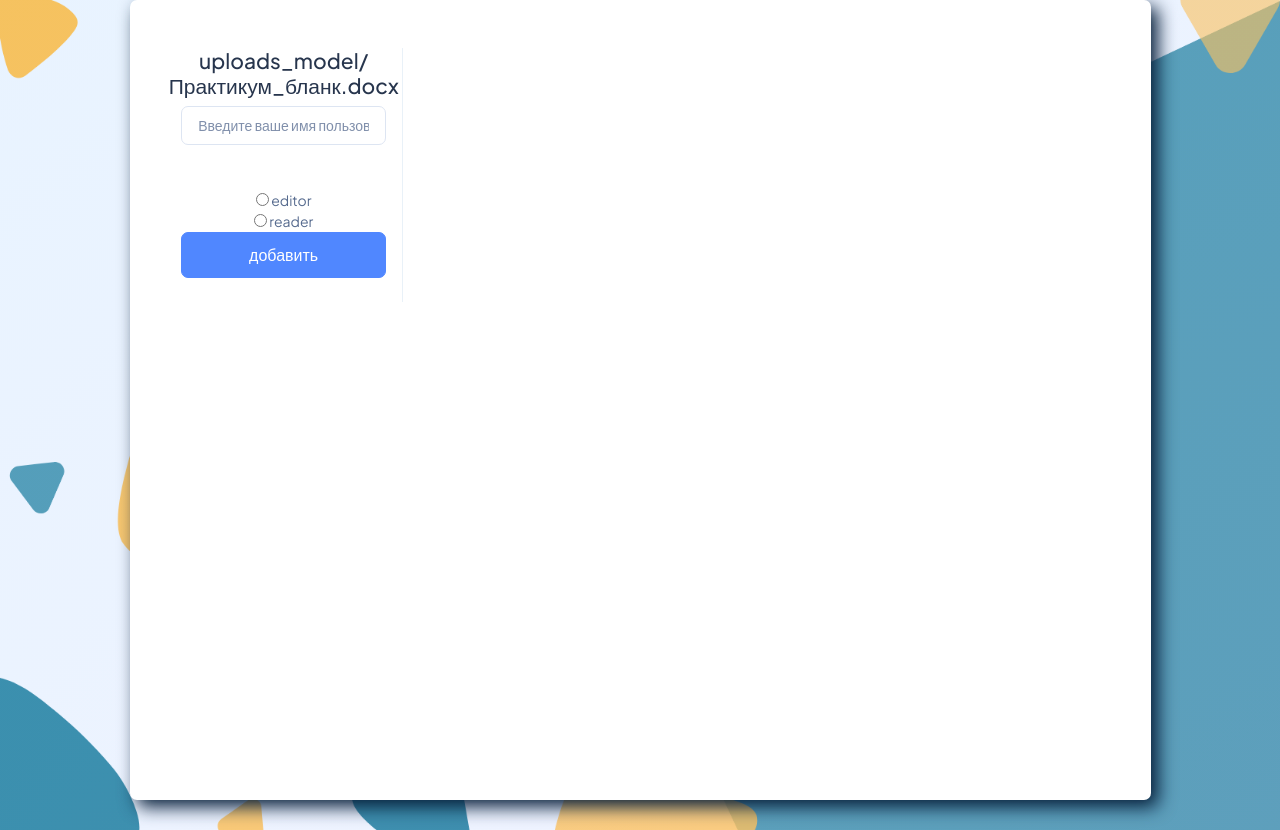
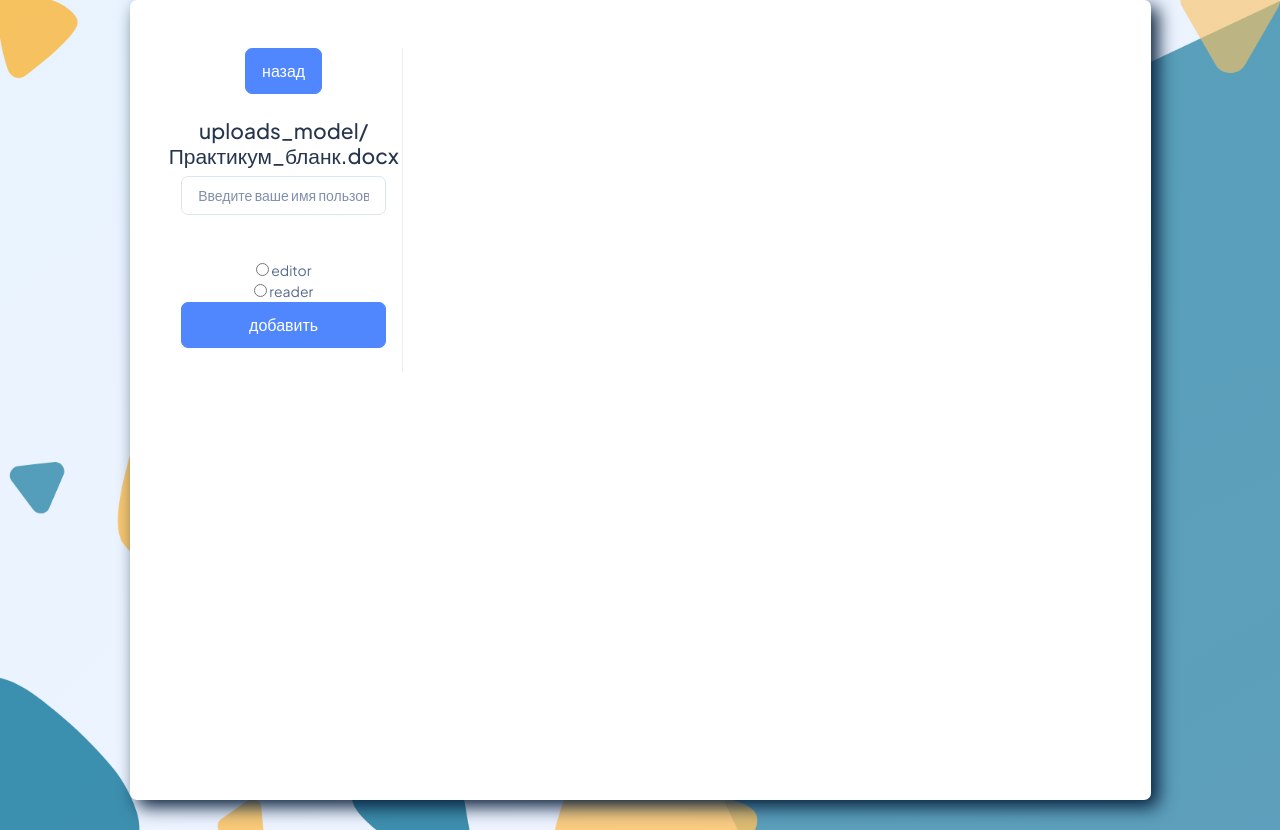
Before and after one commit to nev1xta/1python-4grass, a Django app: page /profile/30/ in a window 1280 px wide. Run offline with Django 5.2, Linux system fonts and the light colour scheme; data comes from the database, SQL or seed files in the repository; both versions use the stored data as it was after the commit; some libraries are stand-ins or nearby versions.

Commit message:
кнопка возвращения

```diff
--- a/mai_2sem_py/app/templates/app/file_temp.html
+++ b/mai_2sem_py/app/templates/app/file_temp.html
@@ -35,7 +35,12 @@
             <div class="card p-5 card-long" id="box-form">
               <div class="row h-100">
                 <div class="col-md-3 text-center border-end d-flex flex-column align-items-center justify-content-center">
-
+                  <div>
+                    <form action="" method="post">
+                      {% csrf_token %}
+                    <button name="comeback" type="submit" class="btn btn-primary w-100 py-8 fs-4 mb-4 rounded-2" >назад</button>
+                    </form>
+                  </div>
                   <h4 class="fw-bold">{{ file.file.name }}</h4>
                   <form action="" method="post">
                     {% csrf_token %}
@@ -55,6 +60,7 @@
                       </div> -->
                     <button name="addUserbutton" type="submit" class="btn btn-primary w-100 py-8 fs-4 mb-4 rounded-2" >добавить</button>
                 </form>
+
                 </div>
                 </div>
               </div>
--- a/mai_2sem_py/app/views.py
+++ b/mai_2sem_py/app/views.py
@@ -36,6 +36,7 @@ def profile_files(request, file_id):
                 users = User.objects.get(username=request.POST["user"])
                 file.authorized_users[int(users.id)] = int(cd["role"])
                 file.save()
+        if "comeback" in request.POST:
             return HttpResponseRedirect(reverse("app:profile"))
     else:
         form = NewPrivilegedUser()
```
Also changed, not shown: mai_2sem_py/db.sqlite3.
